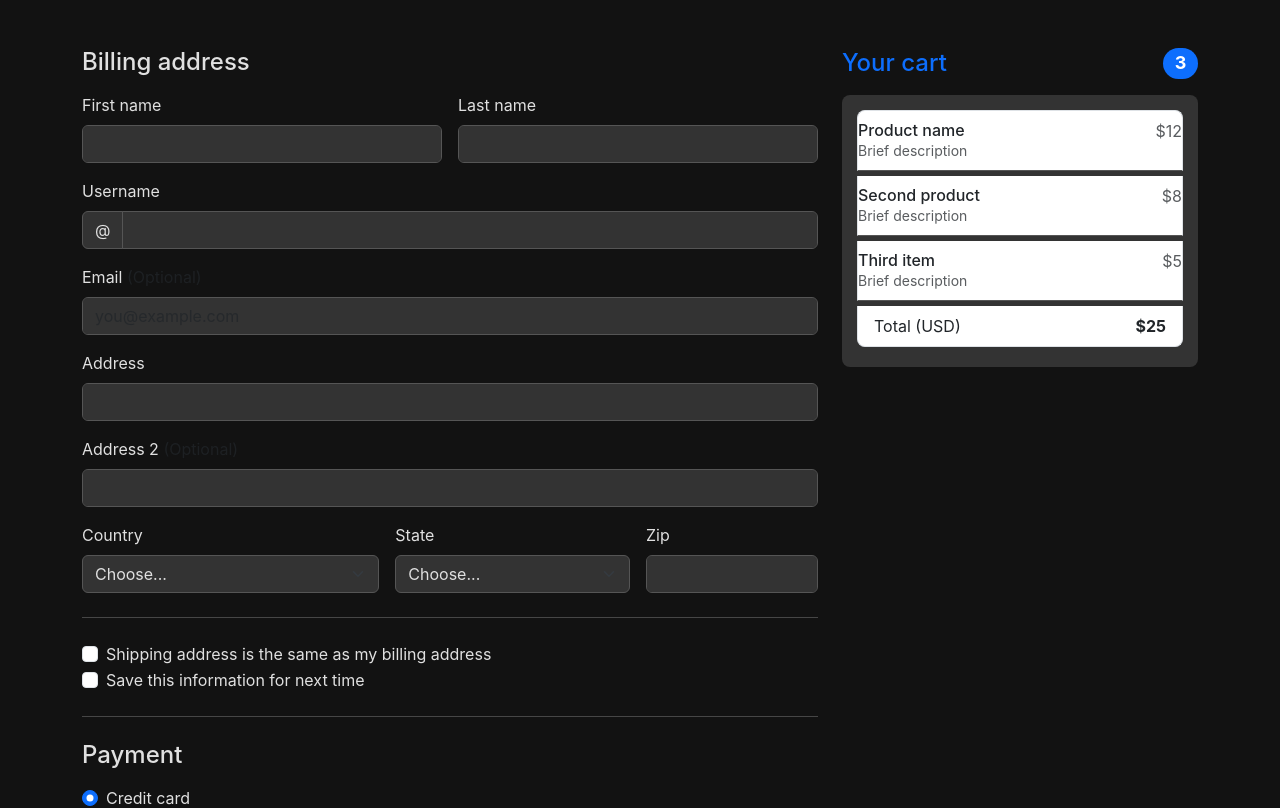
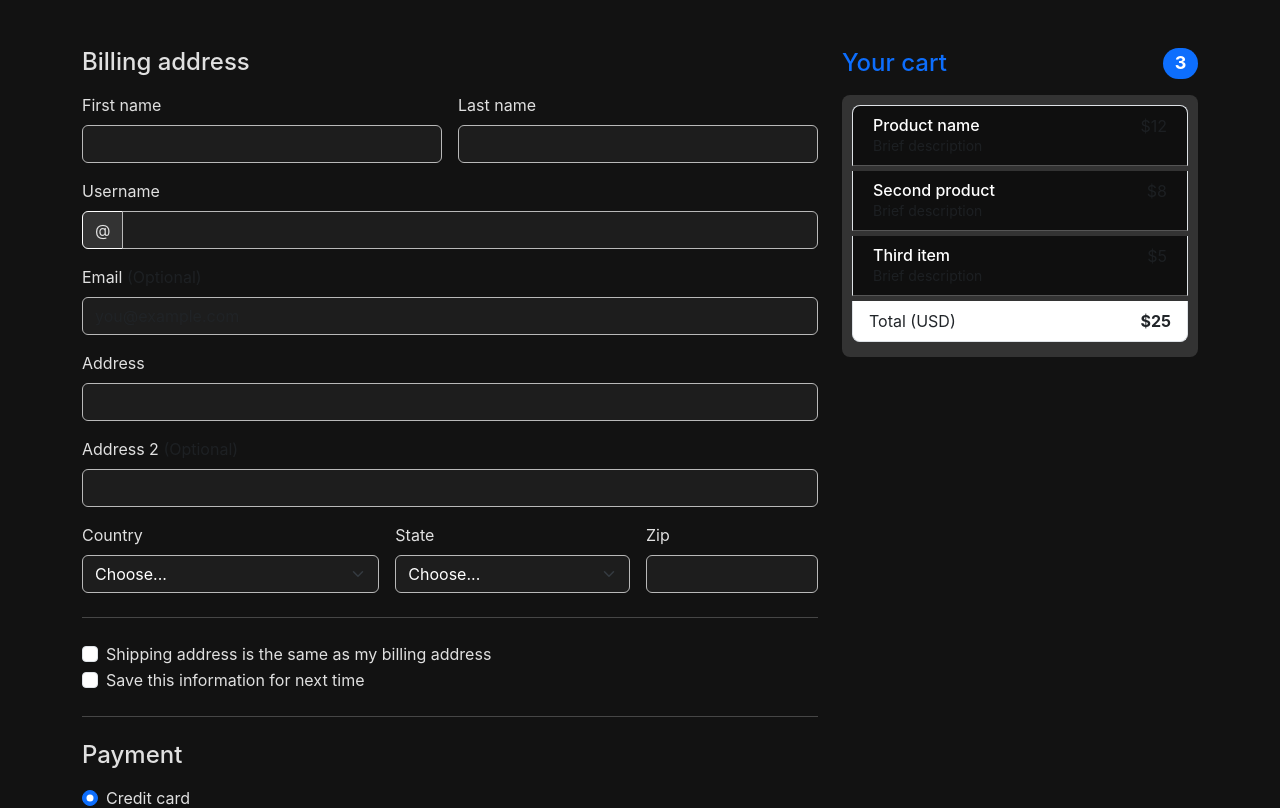
Before and after one commit to Miguelcmd/ReactPage, a React (Create React App) app: page /CheckoutForm in a window 1280 px wide. Shown: the top 808 px of the page. Built offline with nearby package versions, Linux system fonts and the light colour scheme; the HTML template or start-up script is replaced by a standard one.

Commit message:
Front end funcional (pagina estable)

```diff
--- a/package.json
+++ b/package.json
@@ -15,6 +15,7 @@
     "react-dom": "^18.3.1",
     "react-router-dom": "^6.27.0",
     "react-scripts": "5.0.1",
+    "sass": "^1.80.4",
     "three": "^0.169.0",
     "web-vitals": "^2.1.4"
   },
--- a/src/components/Pages/Carrito/CheckoutForm.css
+++ b/src/components/Pages/Carrito/CheckoutForm.css
@@ -8,14 +8,14 @@ body, .checkout-container {
 
 /* Estilo del formulario */
 .form-control, .form-select {
-    background-color: #333;
-    color: #e0e0e0;
-    border-color: #555;
+    background-color: #1d1d1d;
+    color: #ffffff;
+    border-color: #b9b9b9;
 }
 
 .form-control:focus, .form-select:focus {
     border-color: #777;
-    background-color: #444;
+    background-color: #5a5a5a;
     color: #ffffff;
     box-shadow: none;
 }
@@ -23,7 +23,7 @@ body, .checkout-container {
 .input-group-text {
     background-color: #333;
     color: #e0e0e0;
-    border-color: #555;
+    border-color: #ffffff;
 }
 
 /* Botón de envío */
@@ -40,15 +40,22 @@ body, .checkout-container {
 /* Estilos del carrito */
 .cart-container {
     background-color: #333;
-    padding: 15px;
+    padding: 10px;
     border-radius: 8px;
-    color: #e0e0e0;
+
 }
 
 .cart-item {
     border-bottom: 1px solid #555;
-    padding: 10px 0;
+    padding: 10px 20px;
+    background-color: #0f0f0f;
 }
 .cart-item:last-child {
     border-bottom: none;
 }
+.my-0 {
+    color: rgb(255, 255, 255);
+ }
+ .text-muted{
+    color: #007bff;
+ }
--- a/src/components/Pages/Carrito/CheckoutForm.js
+++ b/src/components/Pages/Carrito/CheckoutForm.js
@@ -1,6 +1,6 @@
 import React from 'react';
 import './CheckoutForm.css'; // Importa el archivo CSS personalizado
-
+import '../../../App.scss'
 const CheckoutForm = ({ showCheckoutForm, setShowCheckoutForm }) => {
     const closeCheckoutForm = () => setShowCheckoutForm(false);
 
--- a/src/components/Sections/Restaurantes/Restaurantes.css
+++ b/src/components/Sections/Restaurantes/Restaurantes.css
@@ -127,8 +127,11 @@
       position: absolute;
       top: 10px;
       left: 10px;
-      width: 300px;
+      height: auto;
+      width: 70px;
       border-radius: 8px;
       z-index: 90;
     }
+
+
   }
--- a/src/components/Sections/Restaurantes/Restaurantes.js
+++ b/src/components/Sections/Restaurantes/Restaurantes.js
@@ -1,3 +1,4 @@
+
 import React, { useState, useEffect } from "react";
 import { motion, AnimatePresence } from "framer-motion";
 import LogoB from "../../Pages/LogoB/LogoB";
--- a/src/components/Sections/Transportes/Transportes.css
+++ b/src/components/Sections/Transportes/Transportes.css
@@ -61,3 +61,32 @@
     border-radius: 8px; /* Opcional: bordes redondeados */
     overflow: visible; /* Para que el mapa se ajuste al contenedor */
   }
+
+  @media (max-width: 600px) {
+    .transporte-options select,
+  .transporte-options input {
+    width: 100%;
+    padding: 5px;
+    font-size: 1em;
+    margin-top: 1px;
+    border-radius: 4px;
+    border: 1px solid #ccc;
+  }
+  .transporte-options {
+    display: flex;
+    flex-direction: column;
+    align-items: flex-start;
+    gap: 10px;
+    width: 80%;
+    max-width: 400px;
+    margin-bottom: 20px;
+  }
+
+  .map-container {
+    width: 200px; /* O un valor específico como '600px' */
+    height: 400px; /* O cualquier altura deseada */
+    border-radius: 20px; /* Opcional: bordes redondeados */
+    overflow: visible; /* Para que el mapa se ajuste al contenedor */
+  }
+
+  }
--- a/src/components/Sections/Transportes/Transportes.js
+++ b/src/components/Sections/Transportes/Transportes.js
@@ -1,7 +1,6 @@
 import React, { useState, useEffect } from "react";
 import { motion, AnimatePresence } from "framer-motion";
 import { GoogleMap, useJsApiLoader, Marker } from "@react-google-maps/api";
-import Logo from "../../Pages/Logo/Logo";
 import LogoB from "../../Pages/LogoB/LogoB";
 import "./Transportes.css";
 
```
Also changed, not shown: src/App.scss (added), 1 other file (tests, documents, lock files or other folders).
